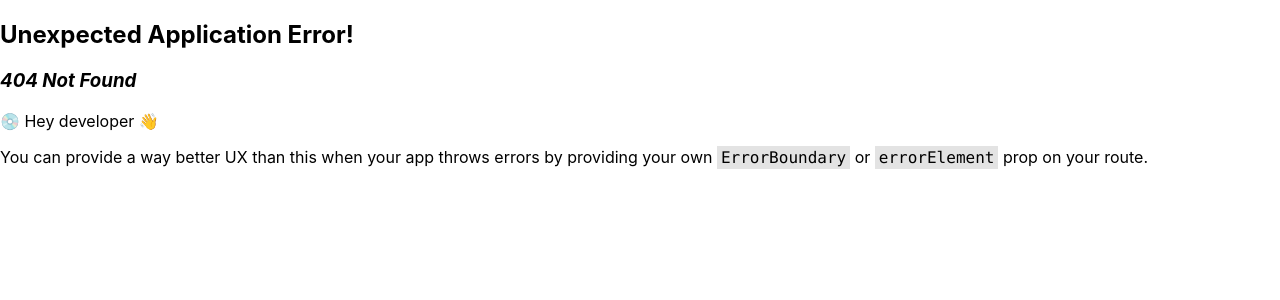
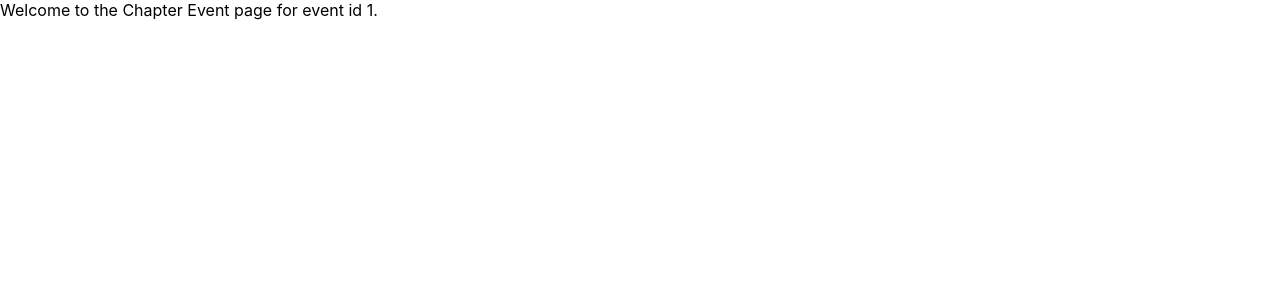
Before and after one commit to Fysiksektionen/bittan, a React (Create React App) app in the folder frontend/bittan/: page /events/1 in a window 1280 px wide. Before the commit this address had no page. Shown: the top 300 px of the page. Built offline with nearby package versions, Linux system fonts and the light colour scheme.

Commit message:
Create chapterEventPage route

```diff
--- a/frontend/bittan/src/index.tsx
+++ b/frontend/bittan/src/index.tsx
@@ -7,6 +7,7 @@ import {
 import './index.css';
 import Root from "./routes/root";
 import OtherPage from './routes/otherpage';
+import ChapterEventPage from './routes/chapterEventPage';
 import reportWebVitals from './reportWebVitals';
 
 const root = ReactDOM.createRoot(
@@ -21,6 +22,10 @@ const router = createBrowserRouter([
     path: "otherpage",
     element: <OtherPage/>,
   },
+  {
+    path: "events/:chapterEventId",
+    element: <ChapterEventPage/>,
+  }
 ]);
 root.render(
   <React.StrictMode>
--- /dev/null
+++ b/frontend/bittan/src/routes/chapterEventPage.tsx
@@ -0,0 +1,10 @@
+import { useParams } from 'react-router-dom';
+export default function ChapterEventPage() {
+	let { chapterEventId } = useParams();
+
+	return (
+		<div>
+      		Welcome to the Chapter Event page for event id {chapterEventId}.
+	  	</div>
+	)
+}
```
